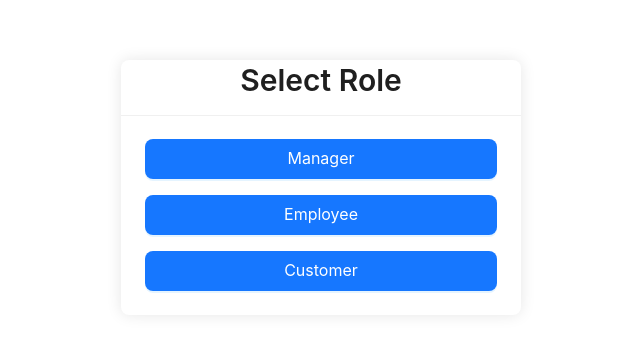
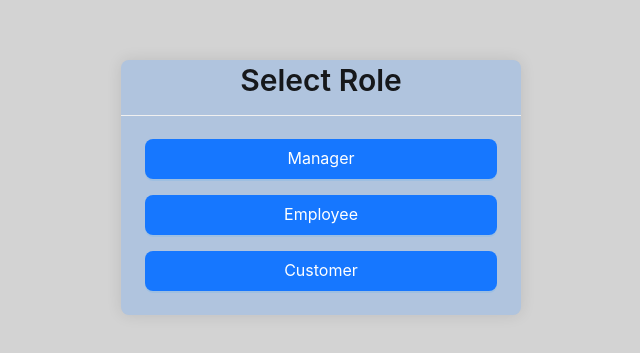
Before and after one commit to pasindu-22/database-project-frontend, a React (Create React App) app: page /role-selection in a window 1280 px wide. Shown: the part 213-566 px from the top of the page, without its empty margins (319-959 px from the left). Built offline with nearby package versions, Linux system fonts and the light colour scheme.

Commit message:
Signout from the app:

```diff
--- a/src/components/Forms/RoleSelection.js
+++ b/src/components/Forms/RoleSelection.js
@@ -17,11 +17,11 @@ const RoleSelection = ({ onRoleSelect }) => {
   };
 
   return (
-    <div style={{ display: 'flex', justifyContent: 'center', alignItems: 'center', height: '100vh' }}>
+    <div style={{ display: 'flex', justifyContent: 'center', alignItems: 'center', height: '100vh', backgroundColor:'lightgrey' }}>
       <Card
         title={<Title level={2} style={{ textAlign: 'center' }}>Select Role</Title>}
         bordered={false}
-        style={{ width: 400, boxShadow: '0px 0px 15px rgba(0, 0, 0, 0.1)' }}
+        style={{ width: 400, boxShadow: '0px 0px 15px rgba(0, 0, 0, 0.1)' ,backgroundColor:'lightsteelblue'}}
       >
         <Row gutter={[16, 16]} justify="center">
           <Col span={24}>
--- a/src/components/Layout/SideMenu.js
+++ b/src/components/Layout/SideMenu.js
@@ -1,6 +1,6 @@
 import React from 'react';
 import { BankOutlined,LogoutOutlined, PieChartOutlined, ProfileOutlined, BellOutlined, AppstoreOutlined, GroupOutlined, UserAddOutlined, SettingOutlined, AlertOutlined, TeamOutlined, ToolOutlined } from '@ant-design/icons';
-import { Menu } from 'antd';
+import { Menu, Modal } from 'antd';
 import { useNavigate } from 'react-router-dom';
 
 const items = [
@@ -166,8 +166,16 @@ const SideMenu = () => {
   const onClick = (e) => {
     console.log('click ', e);
     if (e.key === '/signout') {
-      localStorage.removeItem('role'); // Clear the role from localStorage
-      navigate('/'); // Redirect to the role selection screen
+      Modal.confirm({
+        title: 'Confirm Logout',
+        content: 'Are you sure you want to log out?',
+        okText: 'Yes',
+        cancelText: 'No',
+        onOk: () => {
+          localStorage.removeItem('role'); // Clear the role from localStorage
+          navigate('/'); // Redirect to the role selection screen
+        },
+      });
     } else if (e.key === '/customers/individual/existing' || e.key === '/customers/business/existing') {
       navigate('/customers/search'); // Navigate to the search page
     } else {
```
